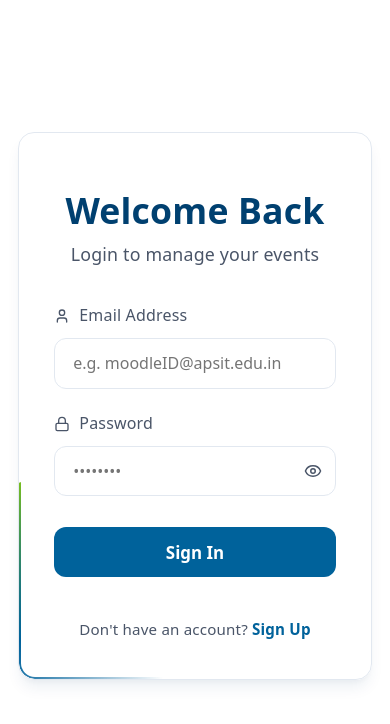
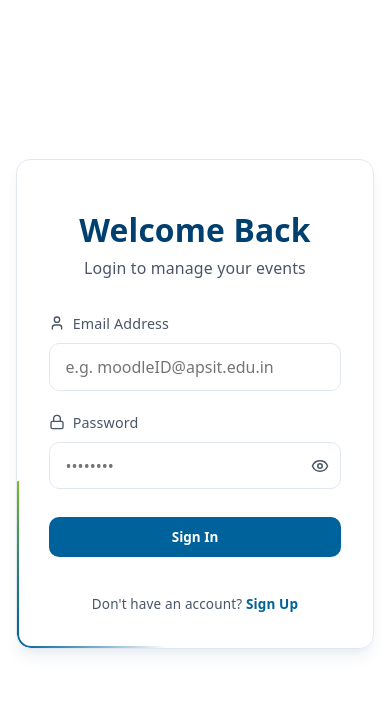
Before and after one commit to ArjyaDey06/Hopin, a React (Vite) app: page /login in a window 390 px wide. Shown: the top 724 px of the page. Built offline with nearby package versions, Linux system fonts and the light colour scheme; no server answers.

Commit message:
further UI improvements.

```diff
--- a/src/index.css
+++ b/src/index.css
@@ -24,8 +24,8 @@
   --heading: system-ui, 'Segoe UI', Roboto, sans-serif;
   --mono: ui-monospace, Consolas, monospace;
 
-  font: 18px/145% var(--sans);
-  letter-spacing: 0.18px;
+  font: 16px/145% var(--sans);
+  letter-spacing: 0.15px;
   color-scheme: light dark;
   color: var(--text);
   background: var(--bg);
@@ -35,10 +35,10 @@
   -moz-osx-font-smoothing: grayscale;
 
   --radius-sm: 8px;
-  --radius-md: 12px;
-  --radius-lg: 16px;
+  --radius-md: 10px;
+  --radius-lg: 14px;
 
-  font-size: clamp(14px, 2vw + 10px, 18px);
+  font-size: clamp(14px, 1vw + 12px, 16px);
 }
 
 @media (prefers-color-scheme: dark) {
@@ -114,8 +114,8 @@ h1 {
   cursor: pointer;
   border: 1px solid var(--border);
   font-family: var(--sans);
-  gap: 0.5rem;
-  font-size: 0.95rem;
+  gap: 0.4rem;
+  font-size: 0.9rem;
   background: var(--bg);
   color: var(--text-h);
 }
@@ -182,12 +182,15 @@ h1 {
 
 @media (max-width: 768px) {
   #root { border-inline: none; }
-  .container { padding: 0 1rem; }
-  /* Do NOT force width:100% on all buttons — it breaks inline/icon buttons.
-     Pages that need full-width buttons set it individually. */
-  .btn { min-height: 44px; }
-  /* Make touch targets comfortable */
-  .btn-primary, .btn-ghost { padding: 0.75rem 1.25rem; }
+  .container { padding: 0 0.75rem; }
+  .glass-card { padding: 1.25rem 1rem; }
+  .btn {
+    min-height: 40px;
+    padding: 0.6rem 1rem;
+    font-size: 0.85rem;
+  }
+  h1 { font-size: clamp(1.75rem, 8vw, 2.5rem); margin: 1rem 0; }
+  h2 { font-size: 1.25rem; }
 }
 
 /* ── Rotating Text ── */
--- a/src/pages/AdminDashboard.jsx
+++ b/src/pages/AdminDashboard.jsx
@@ -29,23 +29,23 @@ const AdminDashboard = () => {
   const pastEvents = events.filter(e => e.status === 'finished');
 
   return (
-    <div className="container" style={{ padding: 'clamp(1.5rem, 5vw, 3rem) 1rem' }}>
-      <div style={{ display: 'flex', flexWrap: 'wrap', gap: '1.5rem', justifyContent: 'space-between', alignItems: 'flex-end', marginBottom: '4rem' }}>
+    <div className="container" style={{ padding: 'clamp(1rem, 5vw, 2rem) 1rem' }}>
+      <div style={{ display: 'flex', flexWrap: 'wrap', gap: 'clamp(1rem, 4vw, 1.5rem)', justifyContent: 'space-between', alignItems: 'flex-end', marginBottom: 'clamp(2rem, 8vw, 4rem)' }}>
         <div>
           <h1 style={{ fontSize: 'clamp(2rem, 8vw, 3rem)', marginBottom: '0.5rem', marginTop: 0 }}>Dashboard</h1>
           <p style={{ color: 'var(--text-muted)' }}>Manage your institute's events and registrations.</p>
         </div>
-        <button onClick={() => navigate('/admin/event/new')} className="btn btn-primary" style={{ padding: '0.8rem 2rem' }}>
-          <Plus size={20} /> Create Event
+        <button onClick={() => navigate('/admin/event/new')} className="btn btn-primary" style={{ padding: '0.6rem 1.5rem' }}>
+          <Plus size={18} /> Create Event
         </button>
       </div>
 
       {/* Active Events Section */}
-      <section style={{ marginBottom: '4rem' }}>
-        <h2 style={{ fontSize: '1.2rem', textTransform: 'uppercase', letterSpacing: '0.1em', color: 'var(--accent)', marginBottom: '2rem', display: 'flex', alignItems: 'center', gap: '0.75rem' }}>
-          <div style={{ width: '8px', height: '8px', borderRadius: '50%', background: 'currentColor' }}></div> Active Events
+      <section style={{ marginBottom: 'clamp(2rem, 8vw, 4rem)' }}>
+        <h2 style={{ fontSize: '1rem', textTransform: 'uppercase', letterSpacing: '0.1em', color: 'var(--accent)', marginBottom: 'clamp(1rem, 4vw, 2rem)', display: 'flex', alignItems: 'center', gap: '0.6rem' }}>
+          <div style={{ width: '6px', height: '6px', borderRadius: '50%', background: 'currentColor' }}></div> Active Events
         </h2>
-        <div style={{ display: 'grid', gridTemplateColumns: 'repeat(auto-fill, minmax(min(300px, 100%), 1fr))', gap: '2rem' }}>
+        <div style={{ display: 'grid', gridTemplateColumns: 'repeat(auto-fill, minmax(min(280px, 100%), 1fr))', gap: 'clamp(1rem, 4vw, 2rem)' }}>
           {activeEvents.length === 0 ? (
             <div className="glass-card" style={{ gridColumn: '1 / -1', padding: '4rem', textAlign: 'center', opacity: 0.6 }}>
               <Calendar size={48} style={{ color: 'var(--text-muted)', marginBottom: '1rem' }} />
--- a/src/pages/CreateEvent.jsx
+++ b/src/pages/CreateEvent.jsx
@@ -121,11 +121,11 @@ const CreateEvent = () => {
           <div className="glass-card" style={{ marginBottom: '1.5rem' }}>
             <p style={{ fontSize: '0.75rem', fontWeight: 700, textTransform: 'uppercase', letterSpacing: '0.08em', color: 'var(--text-muted)', marginBottom: '0.75rem', marginTop: 0 }}>Registration Link</p>
             <div style={{ display: 'flex', gap: '0.75rem', alignItems: 'center' }}>
-              <code style={{ flex: 1, padding: '0.75rem', background: 'var(--bg)', border: '1px solid var(--border)', borderRadius: 'var(--radius-md)', fontSize: '0.8rem', wordBreak: 'break-all', color: 'var(--text-h)' }}>
+              <code style={{ flex: 1, padding: '0.5rem', background: 'var(--bg)', border: '1px solid var(--border)', borderRadius: 'var(--radius-md)', fontSize: '0.75rem', wordBreak: 'break-all', color: 'var(--text-h)' }}>
                 {registrationLink}
               </code>
-              <button onClick={handleCopy} className="btn btn-primary" style={{ flexShrink: 0, padding: '0.75rem' }}>
-                {copied ? <Check size={18} /> : <Copy size={18} />}
+              <button onClick={handleCopy} className="btn btn-primary" style={{ flexShrink: 0, padding: '0.5rem' }}>
+                {copied ? <Check size={16} /> : <Copy size={16} />}
               </button>
             </div>
           </div>
@@ -133,11 +133,11 @@ const CreateEvent = () => {
           <div className="glass-card" style={{ marginBottom: '1.5rem', border: '1px solid var(--accent-border)', background: 'var(--accent-bg)' }}>
             <p style={{ fontSize: '0.75rem', fontWeight: 700, textTransform: 'uppercase', letterSpacing: '0.08em', color: 'var(--accent)', marginBottom: '0.75rem', marginTop: 0 }}>Feedback Link <span style={{ fontSize: '0.65rem', fontWeight: 400, color: 'var(--text-muted)' }}>(share after event)</span></p>
             <div style={{ display: 'flex', gap: '0.75rem', alignItems: 'center' }}>
-              <code style={{ flex: 1, padding: '0.75rem', background: 'var(--bg)', border: '1px solid var(--accent-border)', borderRadius: 'var(--radius-md)', fontSize: '0.8rem', wordBreak: 'break-all', color: 'var(--accent)' }}>
+              <code style={{ flex: 1, padding: '0.5rem', background: 'var(--bg)', border: '1px solid var(--accent-border)', borderRadius: 'var(--radius-md)', fontSize: '0.75rem', wordBreak: 'break-all', color: 'var(--accent)' }}>
                 {feedbackLink}
               </code>
-              <button onClick={handleCopyFeedback} className="btn btn-primary" style={{ flexShrink: 0, padding: '0.75rem', background: 'var(--accent)' }}>
-                {copiedFeedback ? <Check size={18} /> : <Copy size={18} />}
+              <button onClick={handleCopyFeedback} className="btn btn-primary" style={{ flexShrink: 0, padding: '0.5rem', background: 'var(--accent)' }}>
+                {copiedFeedback ? <Check size={16} /> : <Copy size={16} />}
               </button>
             </div>
           </div>
--- a/src/pages/EventDetails.jsx
+++ b/src/pages/EventDetails.jsx
@@ -600,13 +600,13 @@ const EventDetails = () => {
         .stats-grid {
           display: grid;
           grid-template-columns: repeat(5, 1fr);
-          gap: 1.25rem;
+          gap: 1rem;
         }
         @media (max-width: 700px) {
-          .stats-grid { grid-template-columns: repeat(3, 1fr); }
+          .stats-grid { grid-template-columns: repeat(3, 1fr); gap: 0.75rem; }
         }
         @media (max-width: 480px) {
-          .stats-grid { grid-template-columns: repeat(2, 1fr); }
+          .stats-grid { grid-template-columns: repeat(2, 1fr); gap: 0.5rem; }
         }
         /* Attendee table: horizontal scroll on small screens */
         .attendee-scroll { overflow-x: auto; -webkit-overflow-scrolling: touch; }
--- a/src/pages/EventRegistration.jsx
+++ b/src/pages/EventRegistration.jsx
@@ -169,12 +169,12 @@ const EventRegistration = () => {
         <motion.div initial={{ opacity: 0, scale: 0.9 }} animate={{ opacity: 1, scale: 1 }} className="glass-card" style={{ width: '100%', maxWidth: '420px', textAlign: 'center' }}>
           <h2 style={{ fontSize: 'clamp(1.4rem, 5vw, 1.8rem)', marginBottom: '0.5rem', color: '#22c55e', marginTop: 0 }}>You're In! 🎉</h2>
           <p style={{ color: 'var(--text-muted)', marginBottom: '2rem', fontSize: '0.9rem' }}>Show this QR code at the entrance.</p>
-          <div ref={ticketRef} style={{ background: 'white', padding: '1.5rem', borderRadius: 'var(--radius-md)', marginBottom: '1.5rem', display: 'inline-block' }}>
-            <QRCodeSVG id="ticket-qr" value={ticketData.ticket_id} size={180} level="H" />
-            <div style={{ marginTop: '1rem', borderTop: '2px dashed #e5e7eb', paddingTop: '1rem', textAlign: 'left', color: 'black' }}>
-              <h3 style={{ fontSize: '1.1rem', marginBottom: '0.2rem', marginTop: 0 }}>{ticketData.participant_name}</h3>
-              <p style={{ fontSize: '0.85rem', opacity: 0.6, margin: 0 }}>{ticketData.moodle_id} · {ticketData.department} · Div {ticketData.division}</p>
-              <p style={{ fontSize: '0.8rem', opacity: 0.5, marginTop: '0.25rem', margin: 0 }}>{event.name}</p>
+          <div ref={ticketRef} style={{ background: 'white', padding: '1rem', borderRadius: 'var(--radius-md)', marginBottom: '1.25rem', display: 'inline-block' }}>
+            <QRCodeSVG id="ticket-qr" value={ticketData.ticket_id} size={150} level="H" />
+            <div style={{ marginTop: '0.75rem', borderTop: '2px dashed #e5e7eb', paddingTop: '0.75rem', textAlign: 'left', color: 'black' }}>
+              <h3 style={{ fontSize: '1rem', marginBottom: '0.2rem', marginTop: 0 }}>{ticketData.participant_name}</h3>
+              <p style={{ fontSize: '0.8rem', opacity: 0.6, margin: 0 }}>{ticketData.moodle_id} · {ticketData.department} · Div {ticketData.division}</p>
+              <p style={{ fontSize: '0.75rem', opacity: 0.5, marginTop: '0.2rem', margin: 0 }}>{event.name}</p>
             </div>
           </div>
           <button onClick={downloadTicket} className="btn btn-primary" style={{ width: '100%' }}>
@@ -276,8 +276,8 @@ const EventRegistration = () => {
         .two-col-form { display: grid; grid-template-columns: 1fr 1fr; gap: clamp(0.75rem, 3vw, 1rem); }
         select.input { cursor: pointer; }
         @media (max-width: 768px) {
-          .reg-layout { grid-template-columns: 1fr; gap: 1.5rem; }
-          .two-col-form { grid-template-columns: 1fr; }
+          .reg-layout { grid-template-columns: 1fr; gap: 1rem; }
+          .two-col-form { grid-template-columns: 1fr; gap: 0.75rem; }
         }
       `}</style>
     </div>
```
